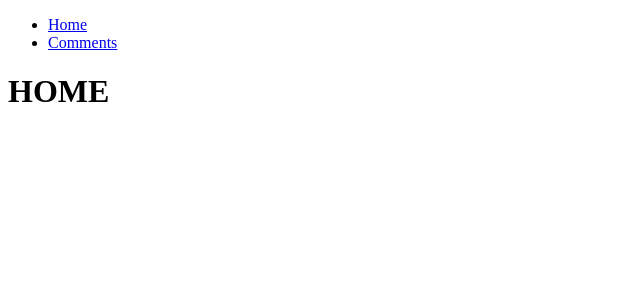
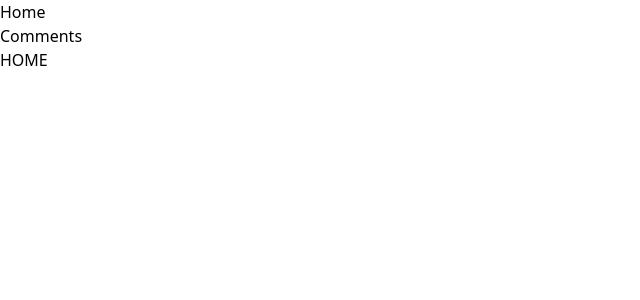
Before and after one commit to Bundy-Mundi/youtube-comments-manager, a React (Create React App) app in the folder frontend/: page / in a window 1280 px wide. Shown: the top 300 px of the page, without its empty margins (0-640 px from the left). Built offline with nearby package versions, Linux system fonts and the light colour scheme.

Commit message:
Tailwind CSS config & backend port: 3000 => 4000 & frontend port 3001 => 3000

```diff
--- /dev/null
+++ b/frontend/craco.config.js
@@ -0,0 +1,10 @@
+module.exports = {
+    style: {
+        postcss:{
+            plugins: [
+                require('tailwindcss'),
+                require('autoprefixer'),
+            ]
+        }
+    }
+}
--- a/frontend/src/index.css
+++ b/frontend/src/index.css
@@ -0,0 +1,3 @@
+@tailwind base;
+@tailwind components;
+@tailwind utilities;
--- /dev/null
+++ b/frontend/tailwind.config.js
@@ -0,0 +1,11 @@
+module.exports = {
+  purge: ['./src/**/*.{js,jsx,ts,tsx}', './public/index.html'],
+  darkMode: false, // or 'media' or 'class'
+  theme: {
+    extend: {},
+  },
+  variants: {
+    extend: {},
+  },
+  plugins: [],
+}
```
Also changed, not shown: frontend/package.json (+3 -6 lines).
